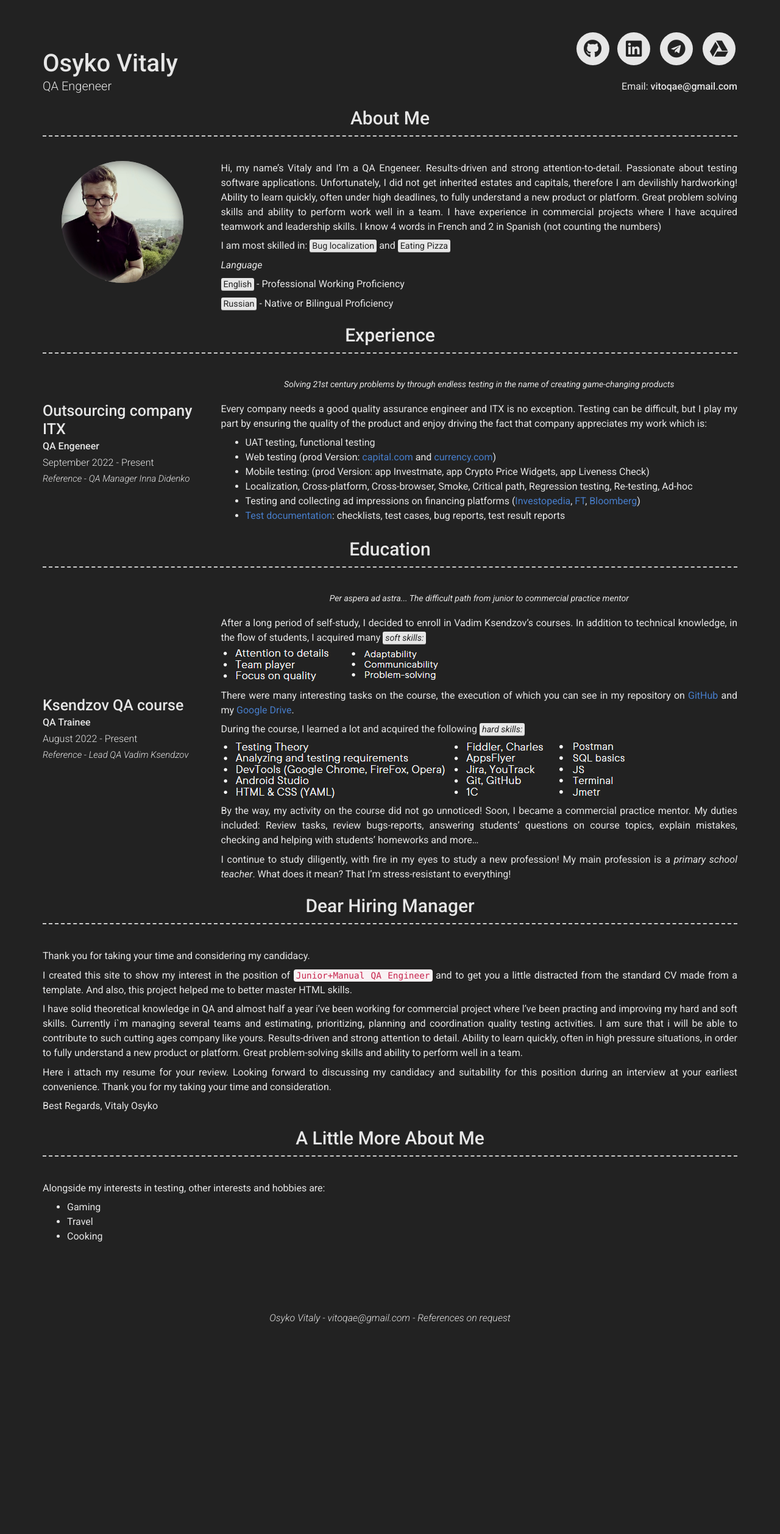
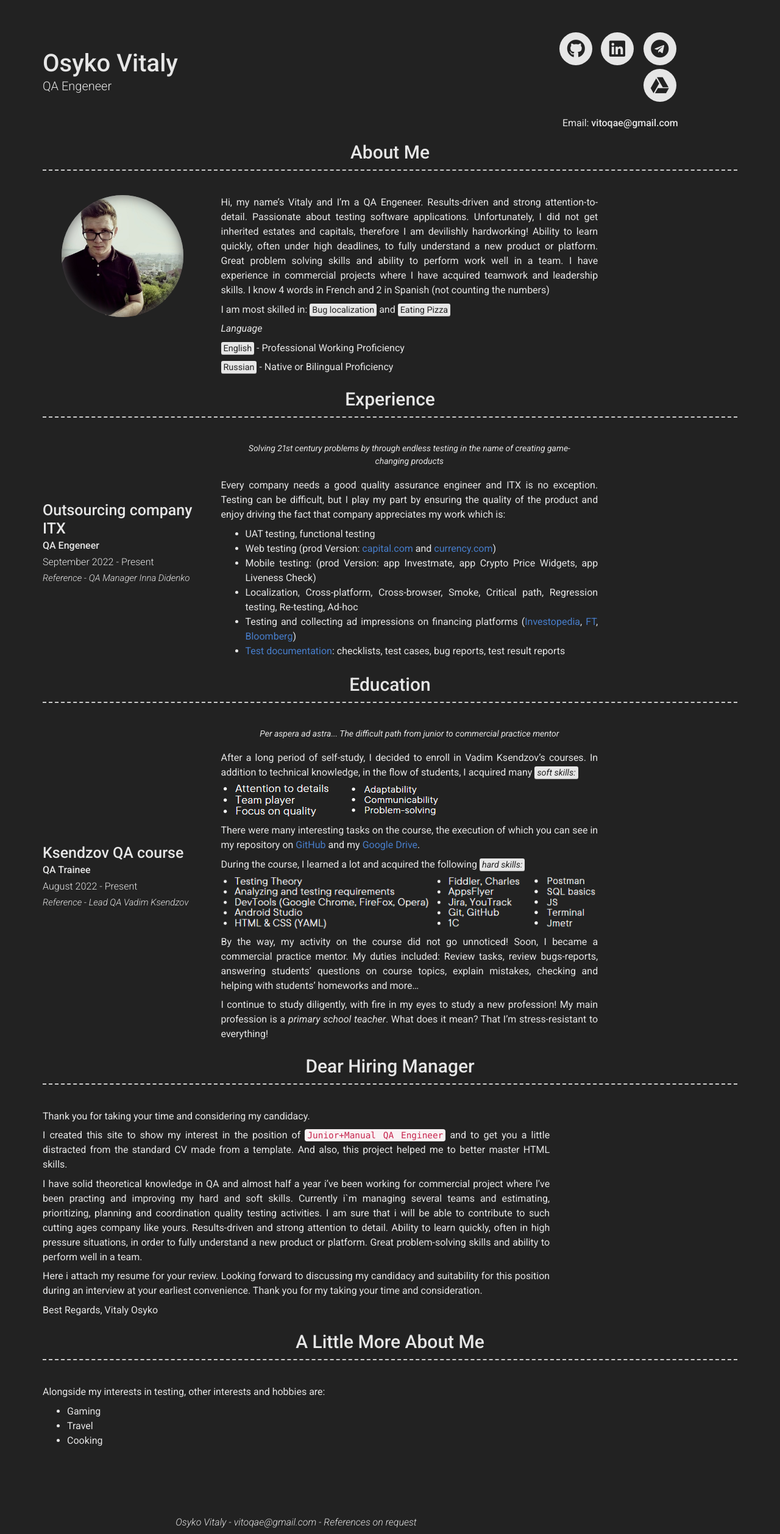
Before and after one commit to VitoOsyko/gadaborshev.github.io, a Jekyll site: the page built from index.md, in a window 1280 px wide. Shown: the whole page at 61% size. Built offline with Jekyll 4.4.1, drawn with Linux system fonts in a browser that asks for light colours; nearby versions of some CDN libraries; before the commit the page ends 2182 px from its top, so only the background shows below that.

Commit message:
width: 73%

```diff
--- a/_sass/type.scss
+++ b/_sass/type.scss
@@ -67,6 +67,7 @@ h4 {
 p, ul {
   font-size: 1.6rem;
   text-align: justify;
+  width: 73%
 }
 
 a i {
```
